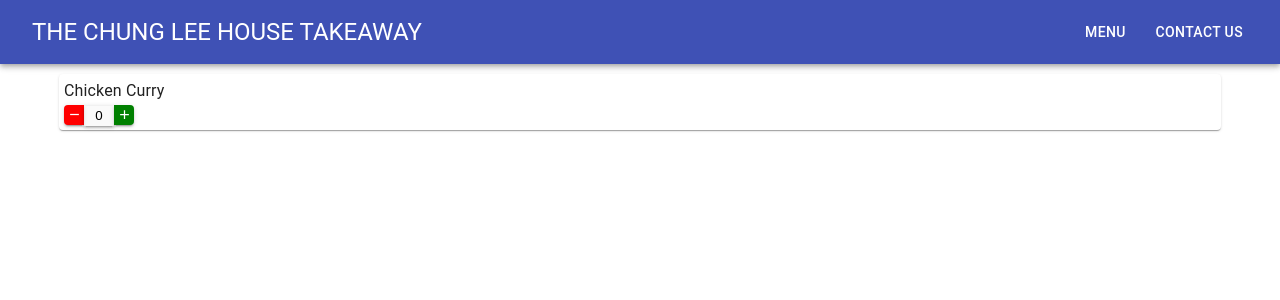
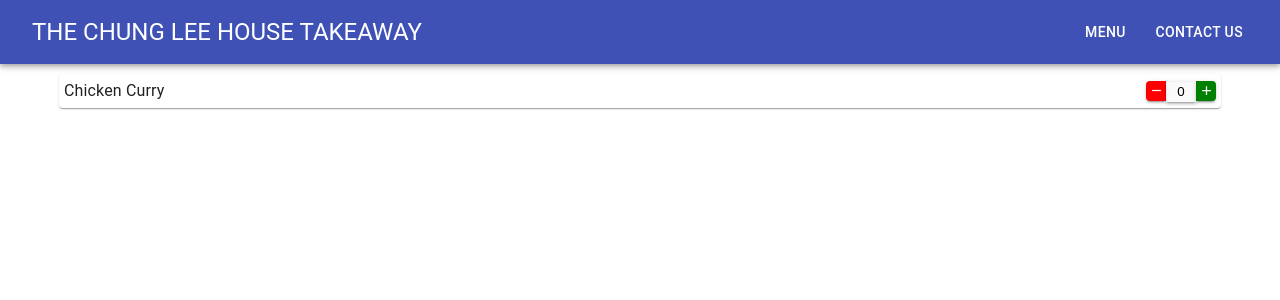
Before and after one commit to JK-Chung/takeaway_menu, a React (Create React App) app: page / in a window 1280 px wide. Shown: the top 300 px of the page. Built offline with nearby package versions, Linux system fonts and the light colour scheme; the HTML template or start-up script is replaced by a standard one.

Commit message:
Positioned IncrementDecrement within FoodItem
Signed-off-by: Jee Ken Chung <chungjeeken@gmail.com>

```diff
--- a/src/Components/FoodItem.js
+++ b/src/Components/FoodItem.js
@@ -1,10 +1,16 @@
 import React from "react";
-import Paper from '@material-ui/core/Paper';
-import Typography from '@material-ui/core/Typography';
+import Grid from "@material-ui/core/Grid";
+import Paper from "@material-ui/core/Paper";
+import Typography from "@material-ui/core/Typography";
 
-import CounterTextField from "./IncrementDecrement/CounterTextField";
+import CounterTextField from "./CounterTextField/CounterTextField";
+import {makeStyles} from "@material-ui/core";
 
-const style = {
+const useStyles = makeStyles(theme => ({
+    grid: {
+        "flewGrow": 1
+    },
+    paper: {
         "width": "90%",
         "marginTop": "10px",
         "marginLeft": "auto",
@@ -12,15 +18,35 @@ const style = {
         "marginRight": "auto",
 
         "padding": "5px"
-};
+    }
+}));
 
 export default props => {
-    return (
-        <Paper style={style}>
-            <Typography variant="body1">
+    const classes = useStyles();
+
+    return(
+        <Paper className={classes.paper}>
+            <Typography variant="body1" style={{"display": "inline"}}>
                 {props.foodName}
             </Typography>
+            <div style={{"float": "right"}}>
                 <CounterTextField />
+            </div>
         </Paper>
     )
+
+    // return (
+    //     <Paper className={classes.paper}>
+    //         <Grid container className={classes.grid} spacing={2}>
+    //             <Grid item xs={10}>
+    //                 <Typography variant="body1">
+    //                     {props.foodName}
+    //                 </Typography>
+    //             </Grid>
+    //             <Grid item xs={2}>
+    //                 <CounterTextField />
+    //             </Grid>
+    //         </Grid>
+    //     </Paper>
+    // )
 }
```
Also changed, not shown: src/Components/CounterTextField/CounterTextField.js (renamed from src/Components/IncrementDecrement/CounterTextField.js). Lines whose indentation alone changed are shown as unchanged.
